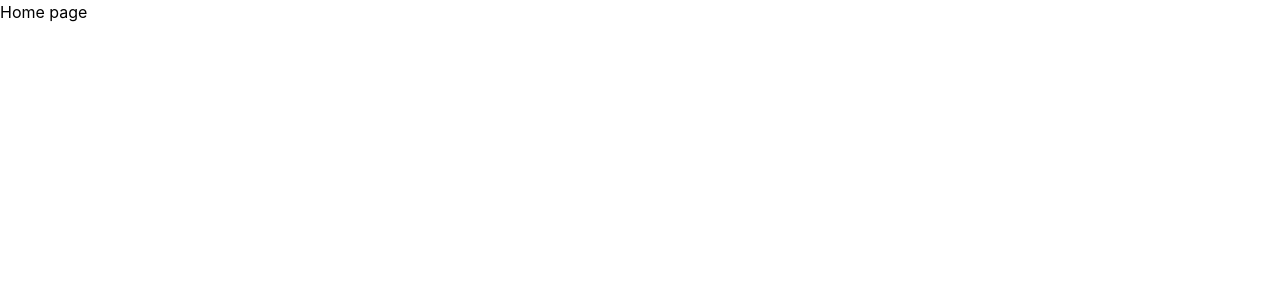
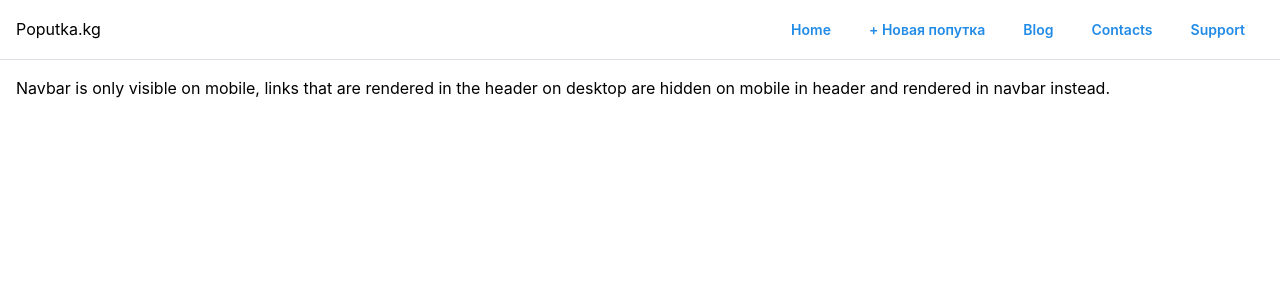
Before and after one commit to bakai-taalaibek/carpool, a Next.js app in the folder client/: page / in a window 1280 px wide. Shown: the top 300 px of the page. Built offline with nearby package versions, Linux system fonts and the light colour scheme.

Commit message:
Create basic layout

```diff
--- a/client/app/page.tsx
+++ b/client/app/page.tsx
@@ -1,3 +1,55 @@
+"use client";
+
+import {
+  AppShell,
+  Burger,
+  Button,
+  Group,
+  Text,
+  UnstyledButton,
+} from "@mantine/core";
+import { useDisclosure } from "@mantine/hooks";
+
 export default function HomePage() {
-  return <div>Home page</div>;
+  const [opened, { toggle }] = useDisclosure();
+  return (
+    <AppShell
+      header={{ height: 60 }}
+      navbar={{
+        width: 300,
+        breakpoint: "sm",
+        collapsed: { desktop: true, mobile: !opened },
+      }}
+      padding="md"
+    >
+      <AppShell.Header>
+        <Group h="100%" px="md">
+          <Burger opened={opened} onClick={toggle} hiddenFrom="sm" size="sm" />
+          <Group justify="space-between" style={{ flex: 1 }}>
+            <Text>Poputka.kg</Text>
+            <Group ml="xl" gap={0} visibleFrom="sm">
+              <Button variant="subtle">Home</Button>
+              <Button variant="subtle">+ Новая попутка</Button>
+              <Button variant="subtle">Blog</Button>
+              <Button variant="subtle">Contacts</Button>
+              <Button variant="subtle">Support</Button>
+            </Group>
+          </Group>
+        </Group>
+      </AppShell.Header>
+
+      <AppShell.Navbar py="md" px={4}>
+        <Button>Home</Button>
+        <Button>Blog</Button>
+        <Button>Contacts</Button>
+        <Button>Support</Button>
+      </AppShell.Navbar>
+
+      <AppShell.Main>
+        Navbar is only visible on mobile, links that are rendered in the header
+        on desktop are hidden on mobile in header and rendered in navbar
+        instead.
+      </AppShell.Main>
+    </AppShell>
+  );
 }
```
